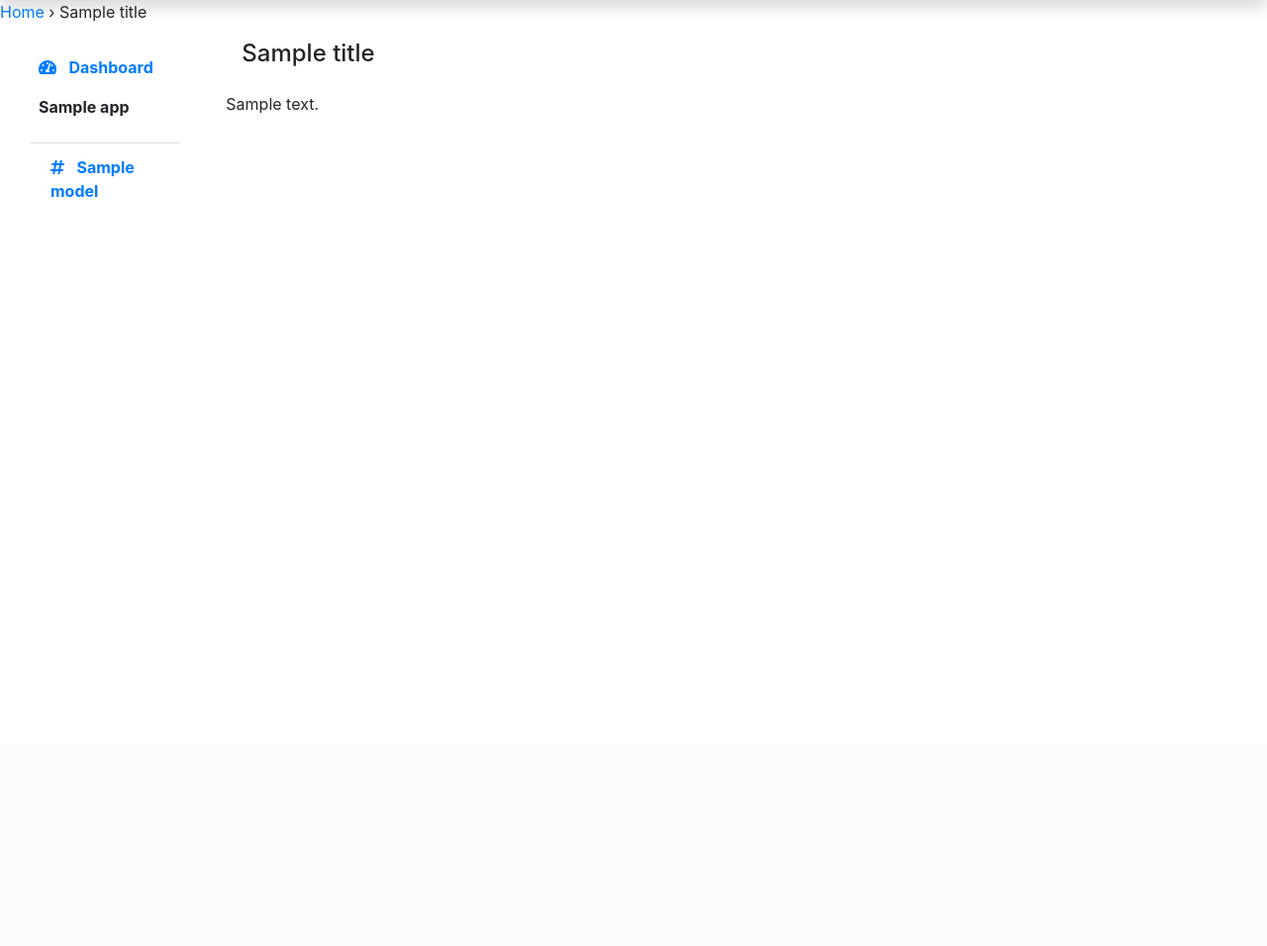
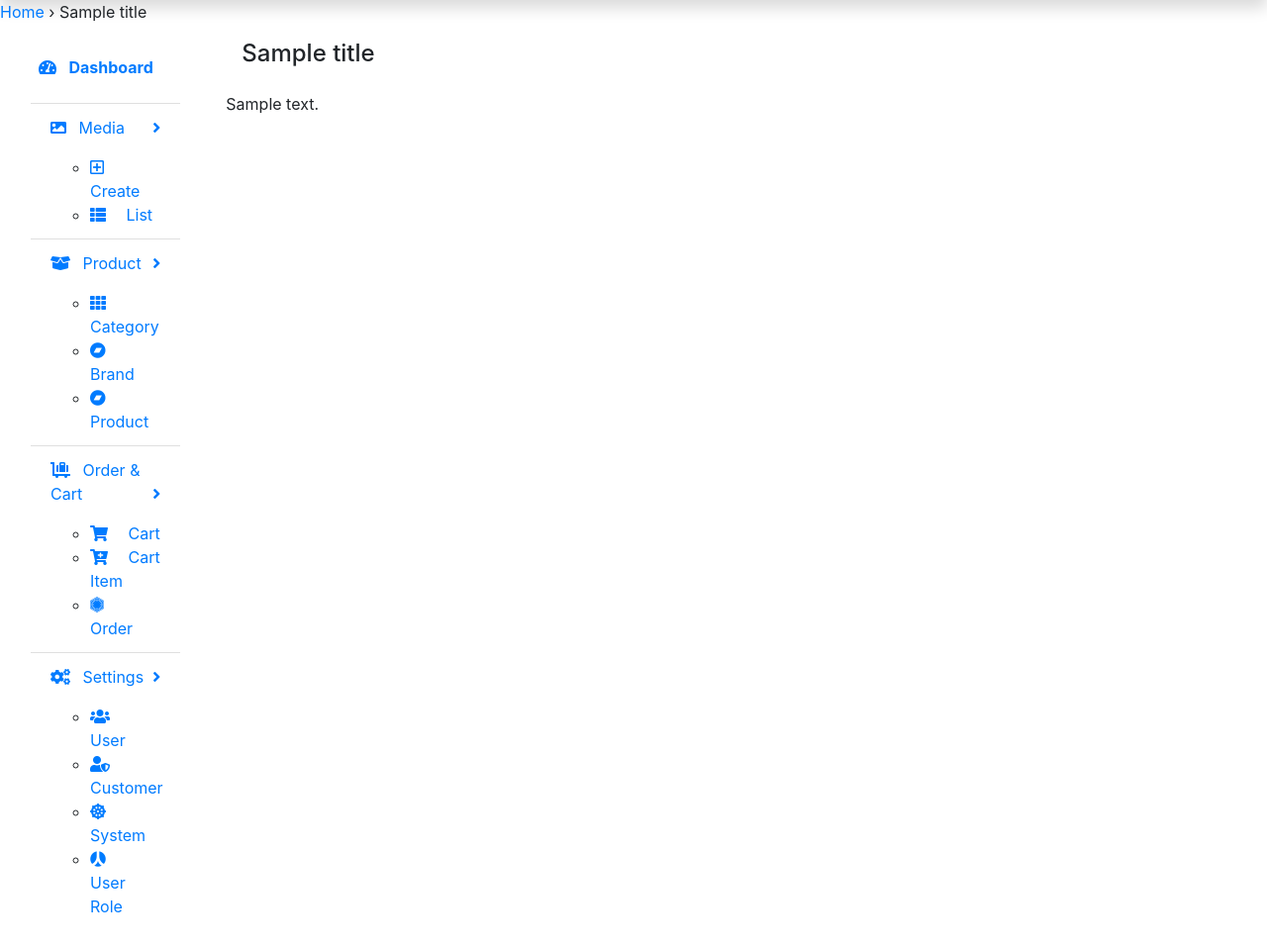
Before and after one commit to farhapartex/django-dookan, a Django app: template dookan/templates/admin/base.html in a window 1280 px wide. Shown: the part 48-1004 px from the top of the page at 99% size. Before the commit the page ends 247 px from the top, so only its background shows below. Run offline with Django 3.2, Linux system fonts and the light colour scheme; the template is opened without the code that fills it: most values are stand-ins (such as "Sample title", 1, 10 or a date in 2020); some libraries are stand-ins or nearby versions.

Commit message:
sidebar menu updated with icon

```diff
--- a/dookan/templates/admin/base.html
+++ b/dookan/templates/admin/base.html
@@ -114,7 +114,41 @@
                         <p class="pt-3 pl-3 mt-3  ml-2 app_caption">
                             <a href="{% url 'admin:index' %}"><span class="mr-2"><i class="fas fa-tachometer-alt"></i></span> <b>{% trans 'Dashboard' %}</b></a>
                         </p>
-                        {% if app_list %}
+                        <ul class="list-group list-group-flush pl-3 pr-3 pt-2 pb-2 mb-2">
+                            <li class="list-group-item sidebar-nav-li">
+                                <a href="#"><span class="mr-2"><i class="fas fa-image"></i></span> <span>Media</span> <span class="float-right"><i class="fas fa-angle-right"></i></span></a>
+                                <ul class="sidebar-list-submenu mt-3">
+                                    <li><a href="#"><span class="mr-3"><i class="far fa-plus-square"></i></span> <span>Create</span></a></li>
+                                    <li><a href="#"><span class="mr-3"><i class="fas fa-th-list"></i></span> <span>List</span></a></li>
+                                </ul>
+                            </li>
+                            <li class="list-group-item sidebar-nav-li">
+                                <a href="#"><span class="mr-2"><i class="fas fa-box-open"></i></span> <span>Product</span> <span class="float-right"><i class="fas fa-angle-right"></i></span></a>
+                                <ul class="sidebar-list-submenu mt-3">
+                                    <li><a href="#"><span class="mr-3"><i class="fas fa-th"></i></span> <span>Category</span></a></li>
+                                    <li><a href="#"><span class="mr-3"><i class="fab fa-bandcamp"></i></span> <span>Brand</span></a></li>
+                                    <li><a href="#"><span class="mr-3"><i class="fab fa-bandcamp"></i></span> <span>Product</span></a></li>
+                                </ul>
+                            </li>
+                            <li class="list-group-item sidebar-nav-li">
+                                <a href="#"><span class="mr-2"><i class="fas fa-luggage-cart"></i></span> <span>Order & Cart</span> <span class="float-right"><i class="fas fa-angle-right"></i></span></a>
+                                <ul class="sidebar-list-submenu mt-3">
+                                    <li><a href="#"><span class="mr-3"><i class="fas fa-shopping-cart"></i></span> <span>Cart</span></a></li>
+                                    <li><a href="#"><span class="mr-3"><i class="fas fa-cart-plus"></i></span> <span>Cart Item</span></a></li>
+                                    <li><a href="#"><span class="mr-3"><i class="fab fa-first-order"></i></span> <span>Order</span></a></li>
+                                </ul>
+                            </li>
+                            <li class="list-group-item sidebar-nav-li">
+                                <a href="#"><span class="mr-2"><i class="fas fa-cogs"></i></span> <span>Settings</span> <span class="float-right"><i class="fas fa-angle-right"></i></span></a>
+                                <ul class="sidebar-list-submenu mt-3">
+                                    <li><a href="#"><span class="mr-3"><i class="fas fa-users"></i></span> <span>User</span></a></li>
+                                    <li><a href="#"><span class="mr-3"><i class="fas fa-user-shield"></i></span> <span>Customer</span></a></li>
+                                    <li><a href="#"><span class="mr-3"><i class="fas fa-dharmachakra"></i></span> <span>System</span></a></li>
+                                    <li><a href="#"><span class="mr-3"><i class="fab fa-renren"></i></span> <span>User Role</span></a></li>
+                                </ul>
+                            </li>
+                        </ul>
+                        <!-- {% if app_list %}
                         {% for app in app_list %}
                             <p class="pl-3 ml-2 app_caption"><b>{{ app.name }}</b></p>
                             <ul class="list-group list-group-flush pl-3 pr-3 pt-2 pb-2 mb-2">
@@ -123,7 +157,7 @@
                                 {% endfor %}
                             </ul>
                         {% endfor %}
-                    {% endif %}
+                        {% endif %} -->
                     </div>
                 </div>
                 <div class="col-md-10 col-lg-10 col-xl-10">
@@ -168,6 +202,10 @@
                     $(".user-tool-dropwdown").toggle(350);
                 });
 
+                $(".sidebar-nav-li").click(function(){
+                    $(this).children(".sidebar-list-submenu").toggle(350);
+                });
+
             });
 
         })(django.jQuery);
```
Also changed, not shown: 1 other file.
